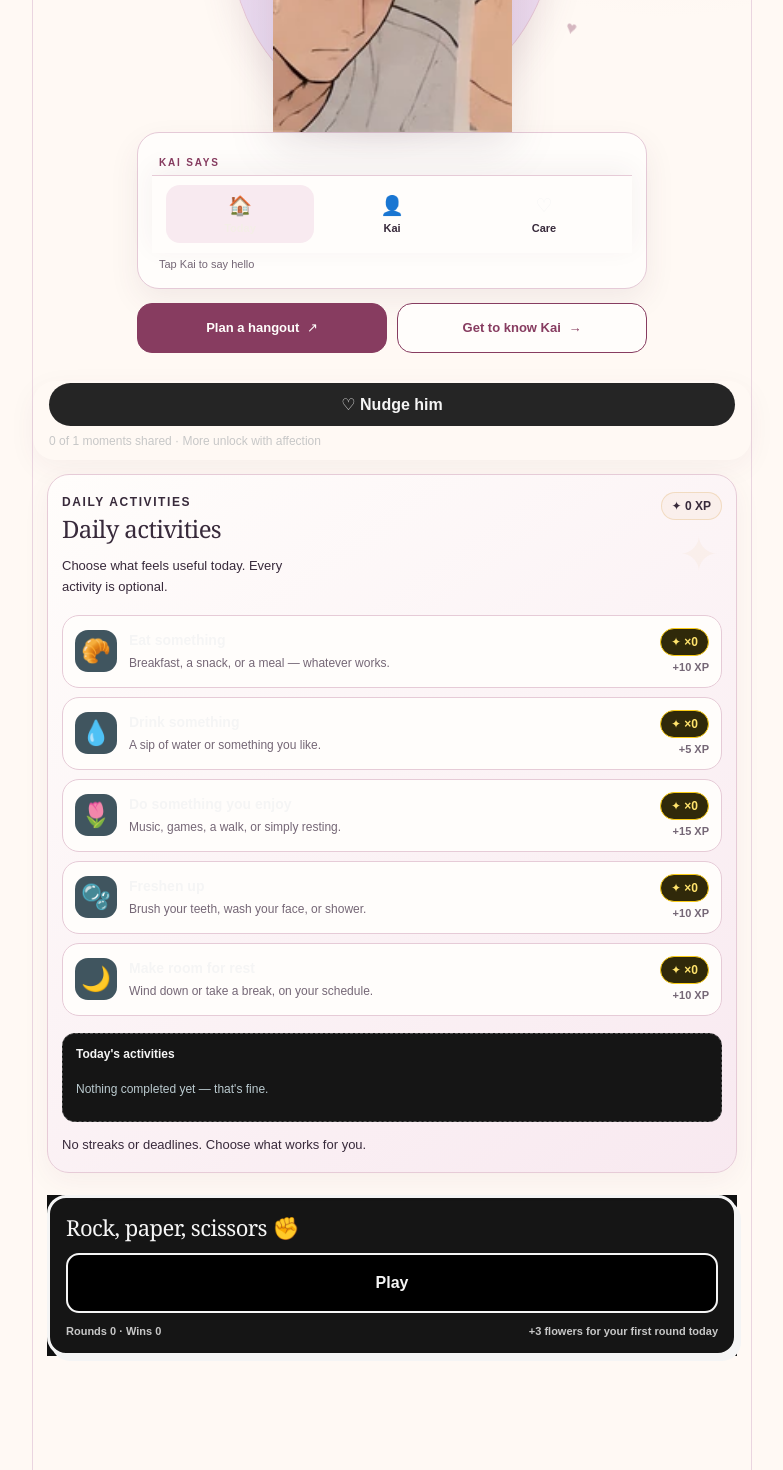
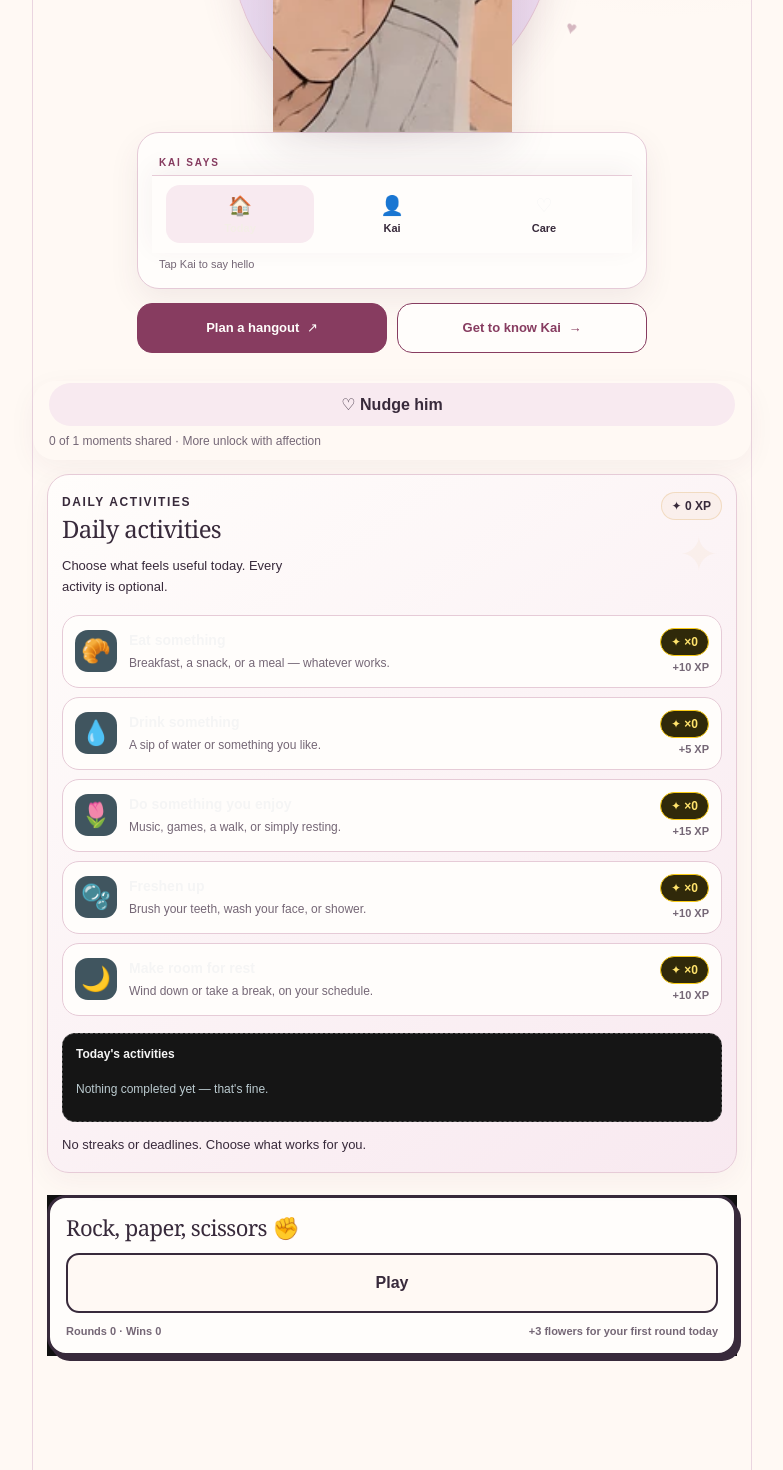
Before and after one commit to axeligato/Pocket-date, a React (Vite) app: page / in a window 1280 px wide. Shown: the part 547-2017 px from the top of the page, without its empty margins (248-1031 px from the left). Built offline with nearby package versions, Linux system fonts and the light colour scheme.

Commit message:
fix(theme): replace shared black Care palette with warm Moonlit Letter colors

```diff
--- a/src/careTheme.js
+++ b/src/careTheme.js
@@ -1,11 +1,11 @@
-// Shared Care Mode colors: a warm midnight base, gentle teal and plum accents, and readable light ink.
+// Shared Moonlit Letter colors. Used by gameplay, dialogue, Care and Settings.
 export const CARE_COLORS={
- ink:"#F5F5F5",
- paper:"#000000",
- surface:"#151515",
- muted:"#C7C7C7",
- rose:"#252525",
- gold:"#363636",
+ ink:"#382A3B",
+ paper:"#FFF9F4",
+ surface:"#FFFDFB",
+ muted:"#756776",
+ rose:"#F8EAF0",
+ gold:"#F2DCE7",
 };
-export const careSectionStyle={border:"3px solid "+CARE_COLORS.ink,borderRadius:19,background:CARE_COLORS.surface,boxShadow:"0 6px 20px rgba(0,0,0,.22)",overflow:"hidden"};
-export const careSummaryStyle={cursor:"pointer",padding:"16px 17px",fontFamily:"'Fredoka One',cursive",fontSize:17,color:CARE_COLORS.ink,listStyle:"none",display:"flex",alignItems:"center",justifyContent:"space-between",gap:8};
+export const careSectionStyle={border:"1px solid #E6CBD7",borderRadius:20,background:CARE_COLORS.surface,boxShadow:"0 10px 28px rgba(91,49,72,.07)",overflow:"hidden"};
+export const careSummaryStyle={cursor:"pointer",padding:"16px 17px",fontFamily:"'DM Sans',sans-serif",fontSize:16,fontWeight:700,color:CARE_COLORS.ink,listStyle:"none",display:"flex",alignItems:"center",justifyContent:"space-between",gap:8};
```
